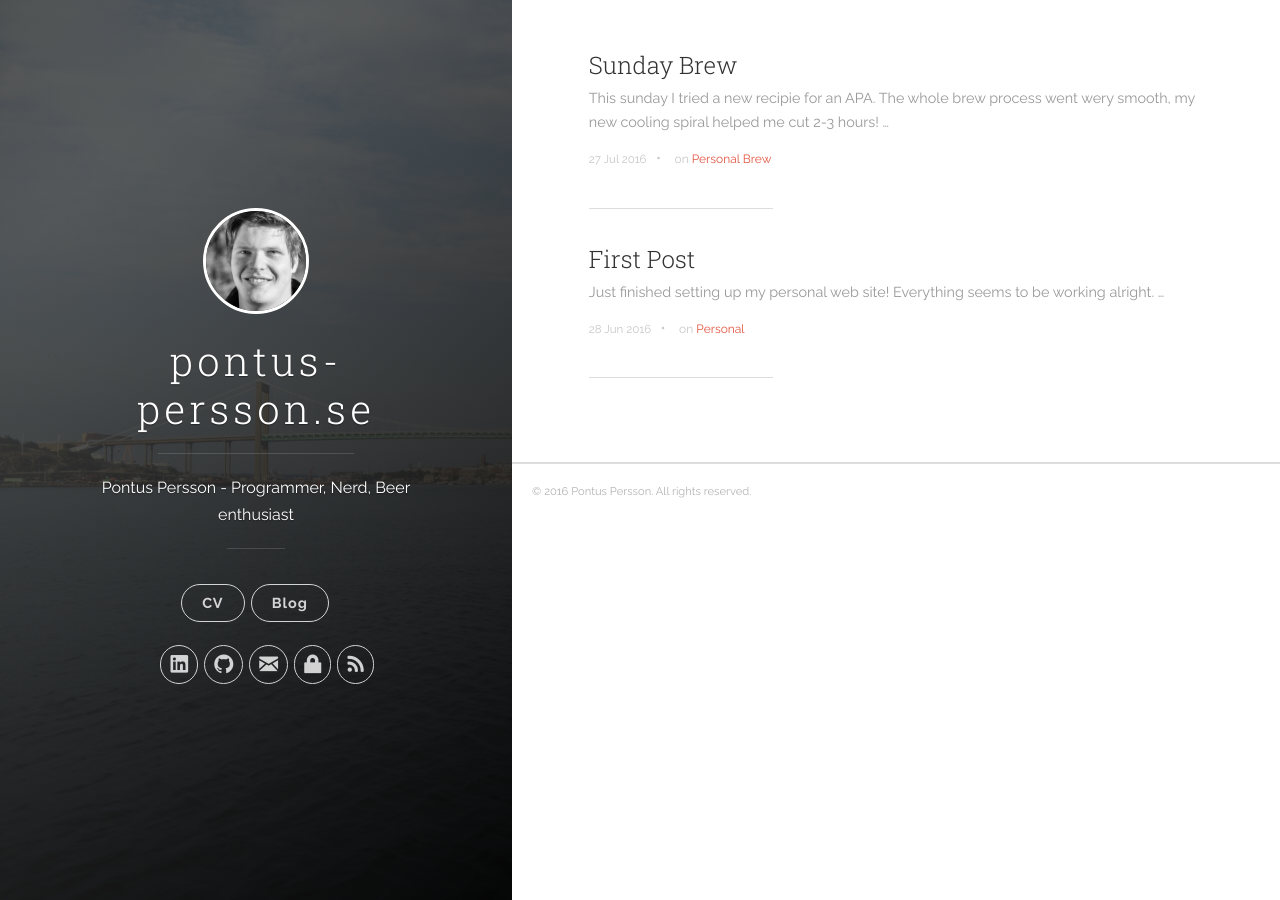
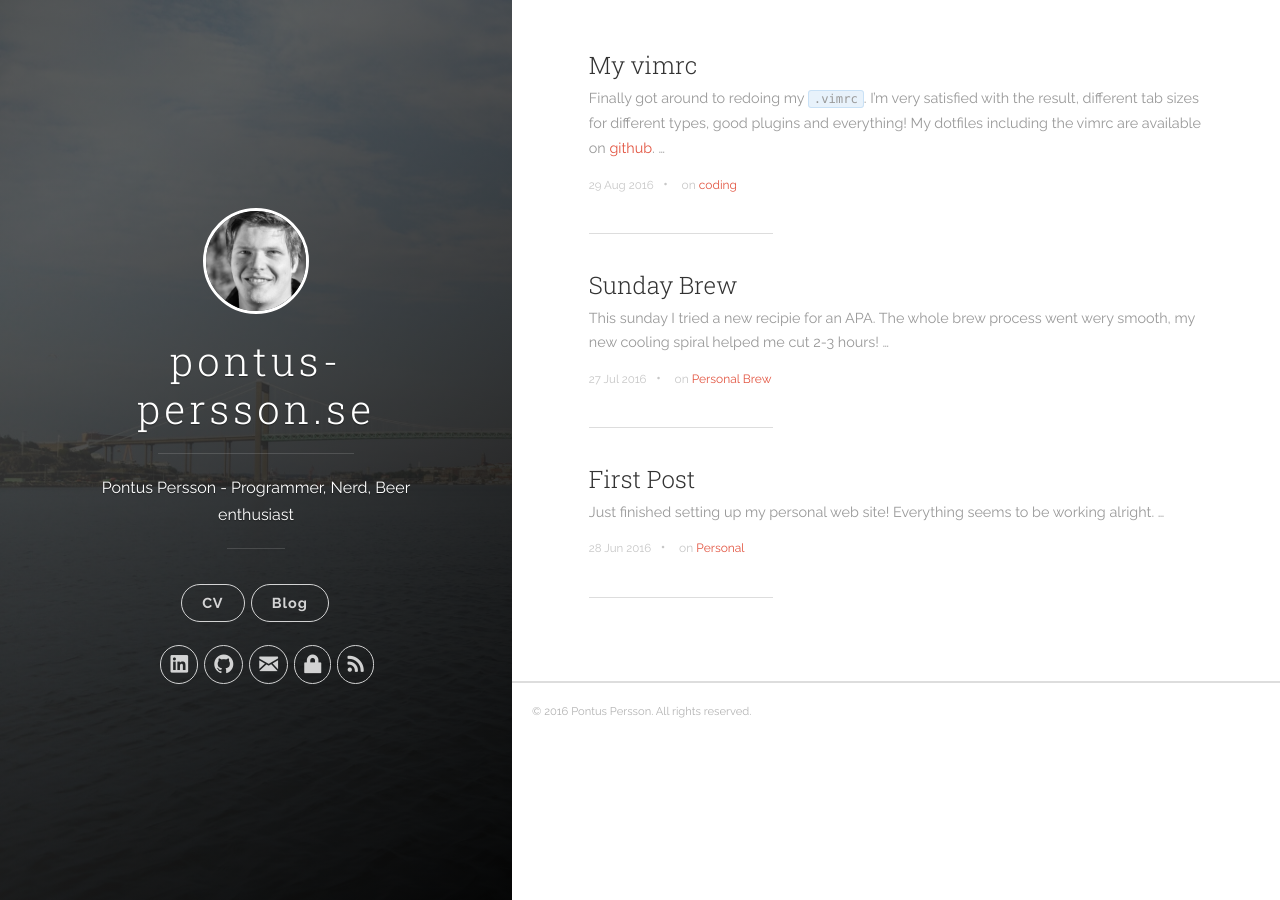
Before and after one commit to PontusHanssen/PontusPersson.github.io, a Jekyll site: the page built from index.html, in a window 1280 px wide. Built offline with Jekyll 4.4.1, drawn with Linux system fonts in a browser that asks for light colours; nearby versions of some CDN libraries; the list of posts is cut into pages by our own code.

Commit message:
Added post about my vimrc

```diff
--- /dev/null
+++ b/_posts/2016-08-30-vimrc.markdown
@@ -0,0 +1,11 @@
+---
+title:  "My vimrc"
+date:   2016-08-29 10:01:23
+categories: []
+tags: [coding]
+---
+Finally got around to redoing my `.vimrc`. I'm very satisfied with the result, different tab sizes for different types, good plugins and everything!
+My dotfiles including the vimrc are available on [github](https://github.com/PontusPersson/dotfiles).
+
+---
+/P
```
Also changed, not shown: _posts/2016-07-27-APA.markdown (+6 -1 lines).
